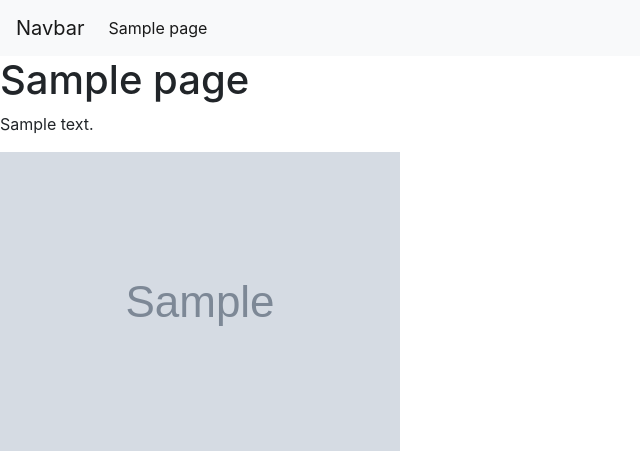
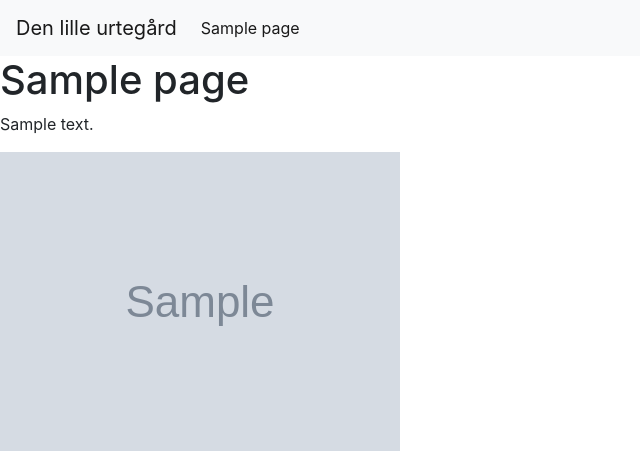
Before and after one commit to Mandrop/dlg, a PHP site: the page made by index.php in a window 1280 px wide. Shown: the top 451 px of the page, without its empty margins (0-640 px from the left). Run offline with PHP 8.4, Linux system fonts and the light colour scheme; tables that the repository leaves empty or names only in its code hold one stand-in row (values such as "Sample post"); grey boxes marked "Sample" are stand-in pictures.

Commit message:
Update index.php

```diff
--- a/index.php
+++ b/index.php
@@ -20,7 +20,7 @@ include('config.php');
 
   <!-- Bootstrap Navbar -->
   <nav class="navbar navbar-expand-lg navbar-light bg-light">
-  <a class="navbar-brand" href="#">Navbar</a>
+  <a class="navbar-brand" href="#">Den lille urtegård</a>
   <button class="navbar-toggler" type="button" data-toggle="collapse" data-target="#navbarNav" aria-controls="navbarNav" aria-expanded="false" aria-label="Toggle navigation">
     <span class="navbar-toggler-icon"></span>
   </button>
```
